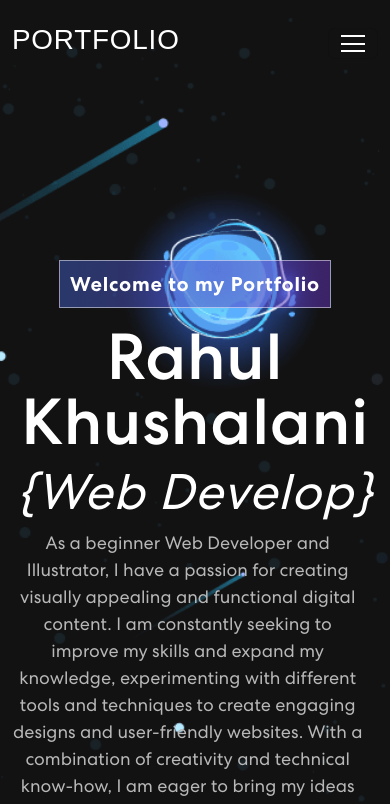
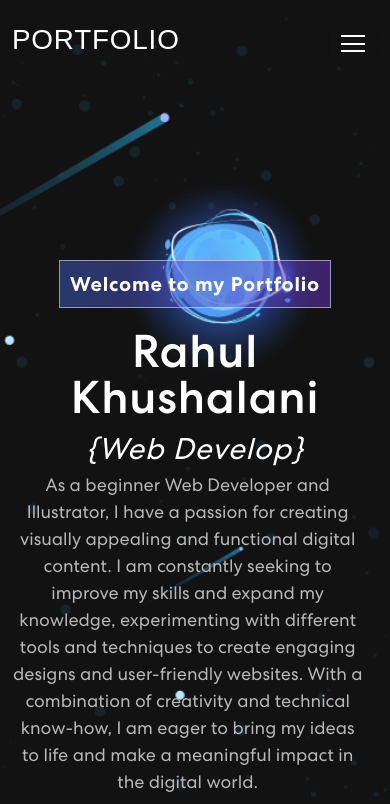
Before and after one commit to lazyjinchuriki/portfolio, a React (Create React App) app: page / in a window 390 px wide. Shown: the top 804 px of the page. Built offline with nearby package versions, Linux system fonts and the light colour scheme.

Commit message:
Banner-wrap-text-corrected

```diff
--- a/src/App.css
+++ b/src/App.css
@@ -65,6 +65,7 @@ input:focus, textarea:focus, select:focus {
 		padding: 0 150px;
 	}
 }
+
 p.success {
 	color: green;
 }
@@ -644,3 +645,14 @@ nav.navbar .navbar-toggler[aria-expanded="true"] .navbar-toggler-icon {
     transform: rotate(360deg);
   }
 }
+/*responsive*/
+@media (max-width:500px){
+  .banner h1{
+    font-size: 46px;
+    margin: 4px 0px;
+  }
+  .wrap{
+    font-size: 30px;
+    margin-top: 6px;
+  }
+}
```
